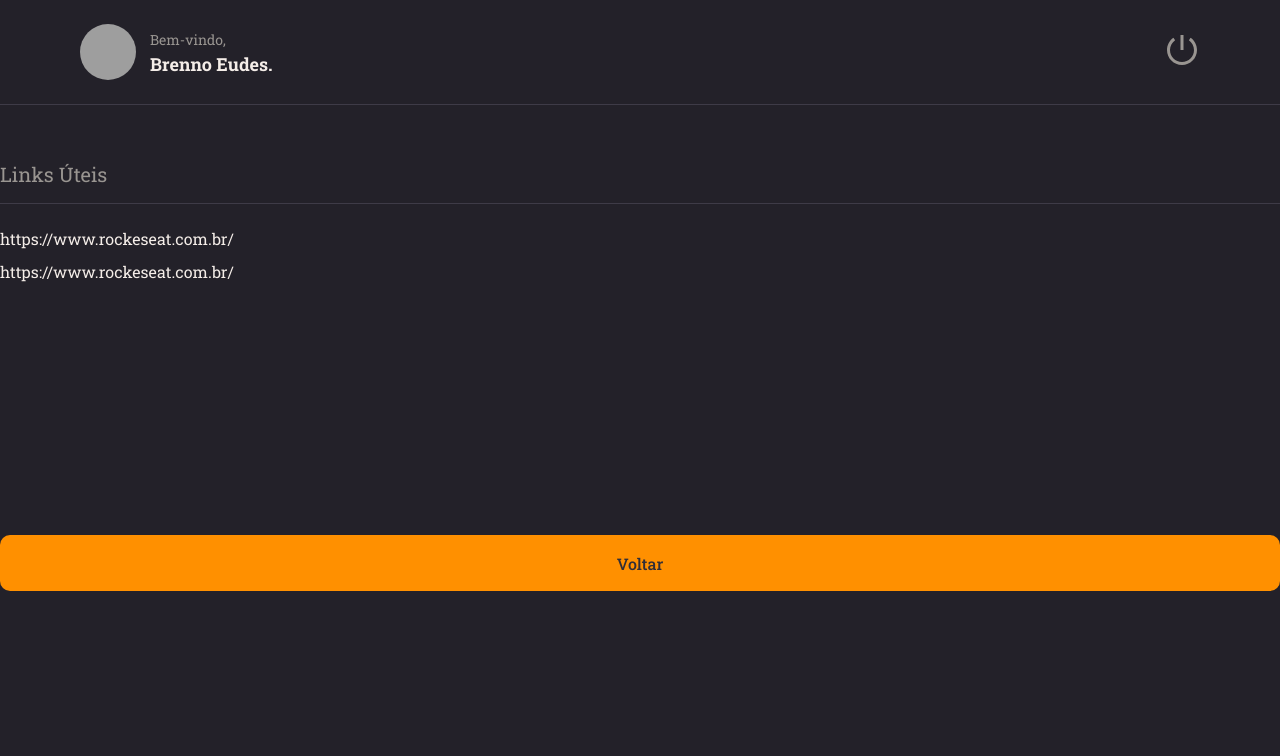
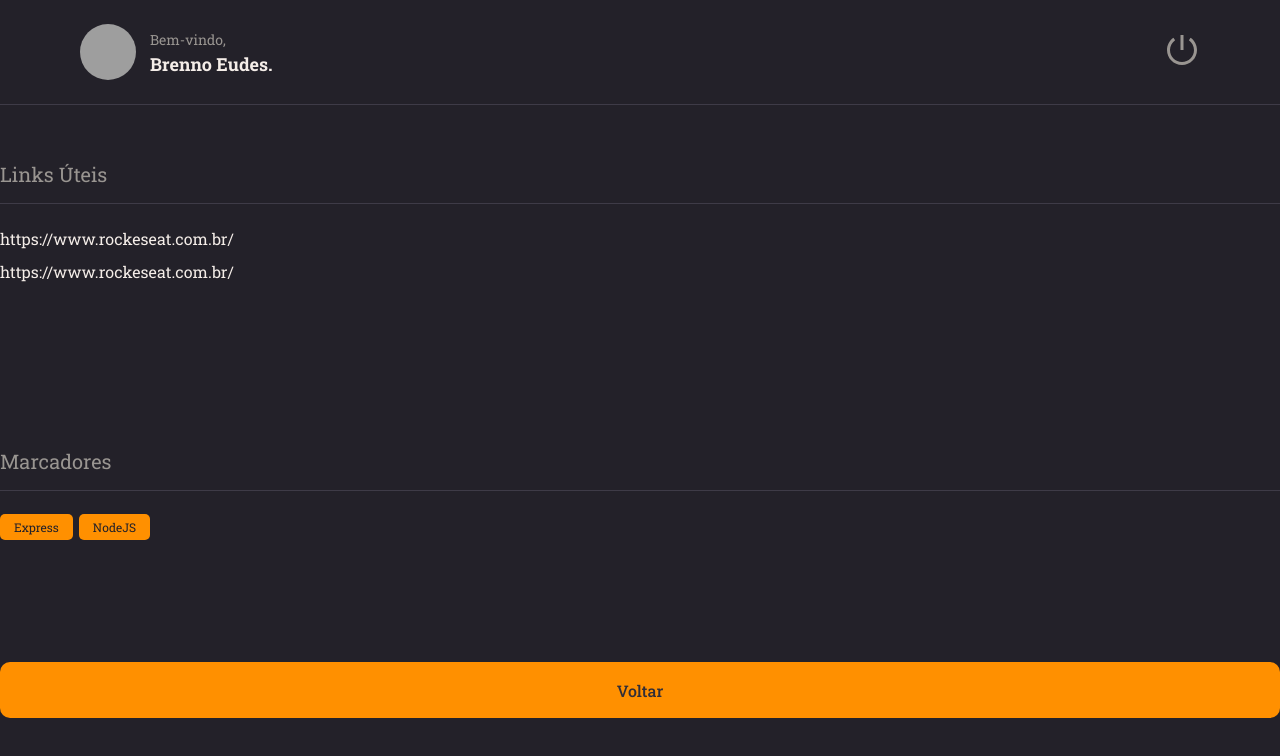
Before and after one commit to brennoEudes/rocketNotes, a React (Vite) app in the folder RocketNotes/: page / in a window 1280 px wide. Shown: the top 756 px of the page. Built offline with nearby package versions, Linux system fonts and the light colour scheme; grey boxes are pictures that could not be loaded.

Commit message:
Tag Component

```diff
--- /dev/null
+++ b/RocketNotes/src/components/Tag/index.jsx
@@ -0,0 +1,5 @@
+import { Container } from "./styles";
+
+export function Tag({ title }) {
+  return <Container>{title}</Container>;
+}
--- /dev/null
+++ b/RocketNotes/src/components/Tag/styles.js
@@ -0,0 +1,11 @@
+import styled from "styled-components";
+
+export const Container = styled.span`
+  font-size: 12px;
+  padding: 5px 14px;
+  border-radius: 5px;
+  margin-right: 6px;
+
+  color: ${({ theme }) => theme.COLORS.BACKGROUND_900};
+  background-color: ${({ theme }) => theme.COLORS.ORANGE};
+`;
--- a/RocketNotes/src/pages/Details/index.jsx
+++ b/RocketNotes/src/pages/Details/index.jsx
@@ -3,6 +3,7 @@
 import { Header } from "../../components/Header";
 import { Button } from "../../components/Button";
 import { Section } from "../../components/Section";
+import { Tag } from "../../components/Tag";
 
 export function Details() {
   return (
@@ -19,6 +20,10 @@
           </li>
         </Links>
       </Section>
+      <Section title="Marcadores">
+        <Tag title="Express"/>
+        <Tag title="NodeJS"/>
+      </Section>
       {/* <Button title="Login" loading /> loading é prop. boleana e ñ é necessario dizer true/false */}
       <Button title="Voltar" />
     </Container>
```
